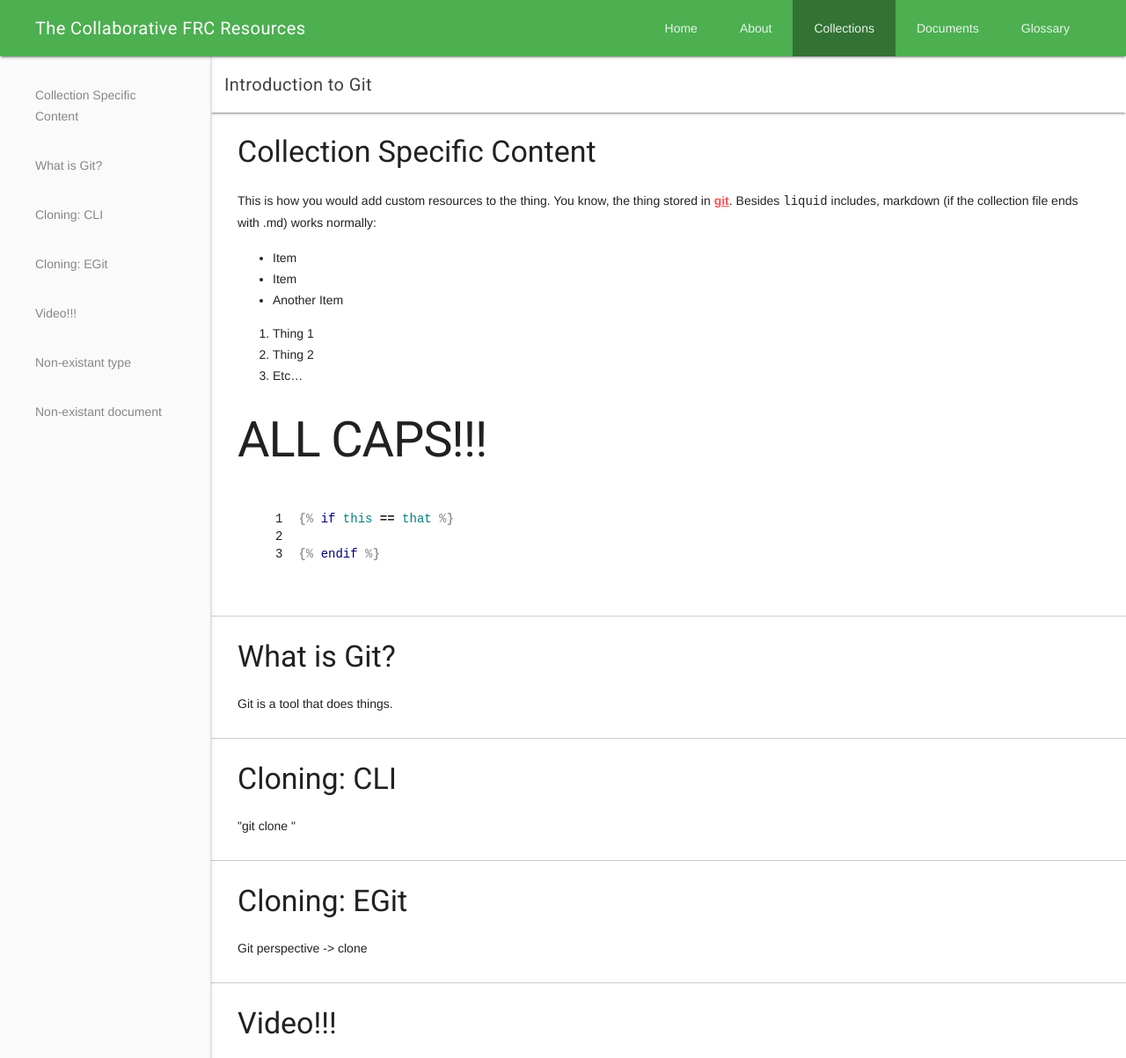
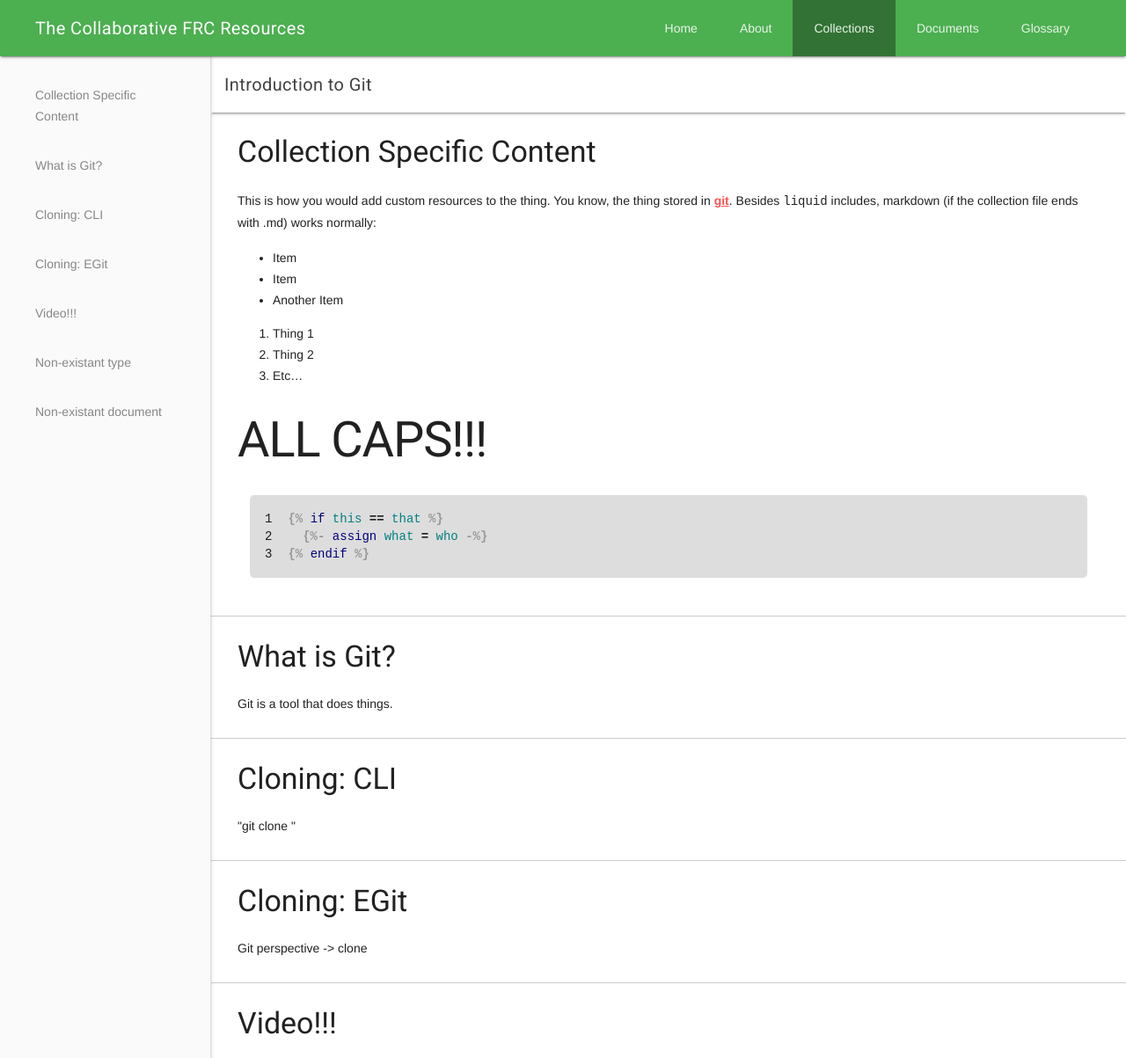
Before and after one commit to CFRCR/CFRCR, a Jekyll site: the page built from _collections/intro_to_git.md, in a window 1280 px wide, cut to the strip 0-1203 px from the top of the page. Shown: the whole strip at 88% size. Built offline with Jekyll 4.4.1, drawn with Linux system fonts in a browser that asks for light colours; nearby versions of some CDN libraries.

Commit message:
Code formatting

```diff
--- a/_collections/intro_to_git.md
+++ b/_collections/intro_to_git.md
@@ -45,7 +45,7 @@ This is how you would add custom resources to the thing. You know, the thing sto
 
 {% highlight liquid linenos %}{% raw %}
 {% if this == that %}
-
+  {%- assign what = who -%}
 {% endif %}
 {% endraw %}{% endhighlight %}
 
--- a/_includes/site_css/syntax
+++ b/_includes/site_css/syntax
@@ -58,6 +58,18 @@
 .highlight .vg { color: #008080 } /* Name.Variable.Global */
 .highlight .vi { color: #008080 } /* Name.Variable.Instance */
 .highlight .il { color: #009999 } /* Literal.Number.Integer.Long */
+
+.highlight {
+  margin: 14px;
+}
+
 .highlight .lineno {
   margin-right: 14px;
 }
+
+.highlight > pre {
+  overflow-x: auto;
+  border-radius: 5px;
+  background-color: #ddd;
+  padding: 0 14px;
+}
```
